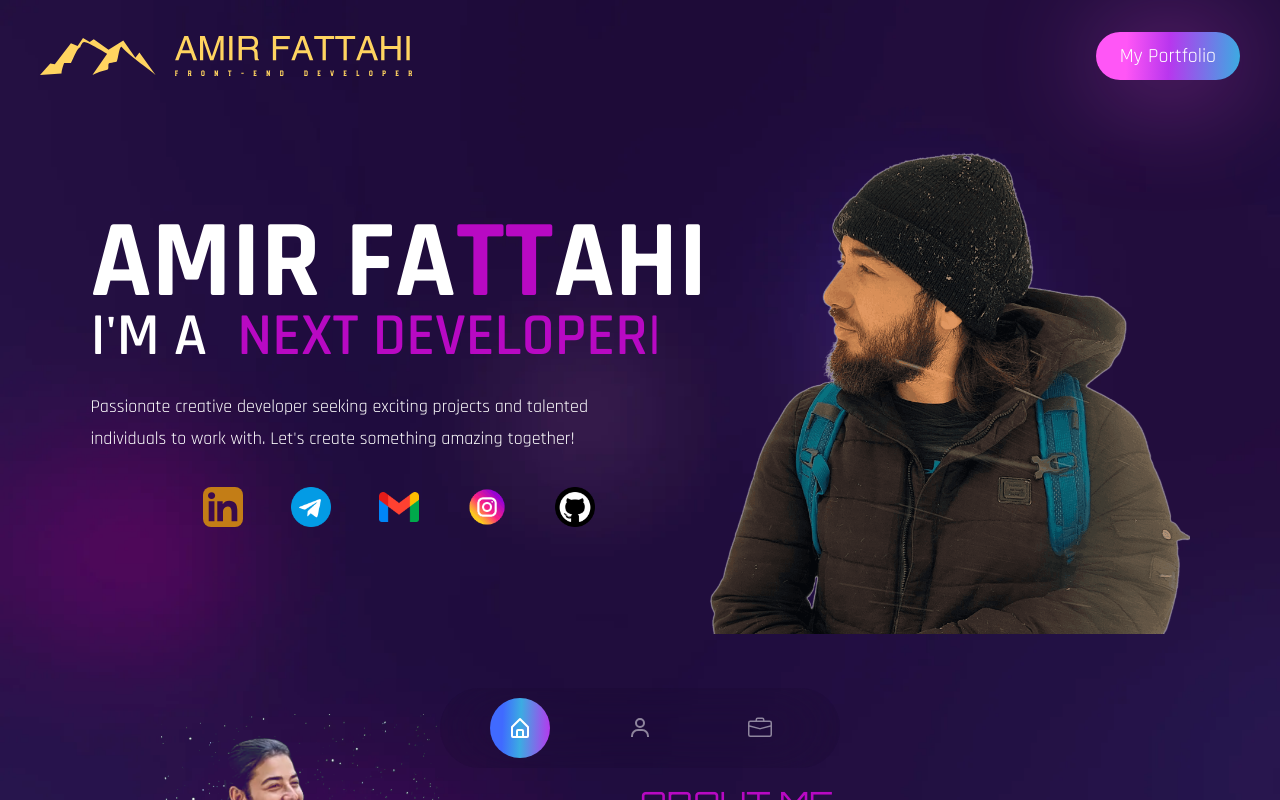
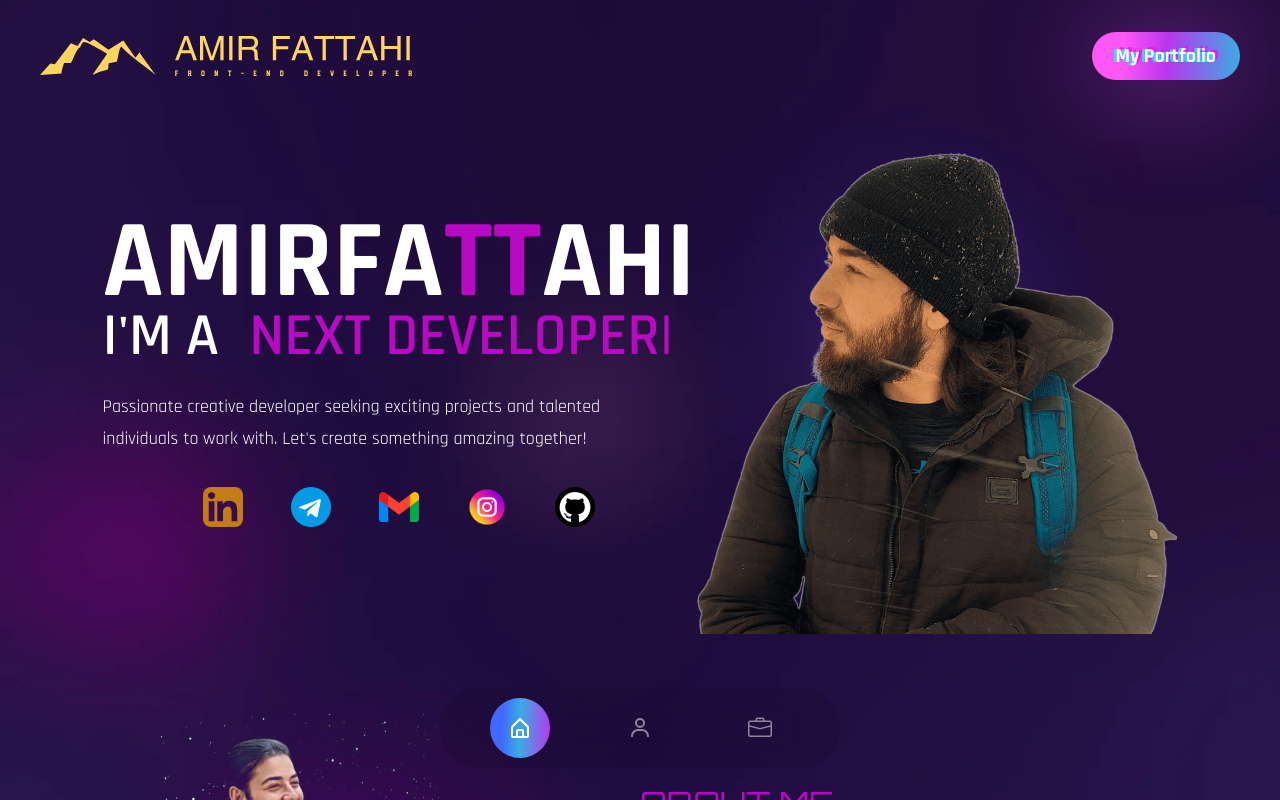
Before and after one commit to amirdity/3D-Portfolio, a React (Vite) app: page / in a window 1280 px wide. Shown: the top 800 px of the page. Built offline with nearby package versions, Linux system fonts and the light colour scheme; a web font is replaced by a local one.

Commit message:
chart added

```diff
--- a/src/Projects/Chartbar-expense-typescript/ChartbarExpenseTypescript.tsx
+++ b/src/Projects/Chartbar-expense-typescript/ChartbarExpenseTypescript.tsx
@@ -3,12 +3,33 @@ import NewExpense from './components/NewExpense/NewExpense';
 import Expenses from './components/Expenses/Expenses';
 import { expenses } from './expenses';
 import './index.css'
+import styled from 'styled-components';
 export type Expense = {
   id: string;
   title: string;
   amount: number;
   date: Date;
 }
+const GlobalStyles = styled.div`
+  padding: 50px;
+  background: linear-gradient(-45deg, #ee7752, #e73c7e, #23a6d5, #23d5ab);
+  background-size: 150% 150%;
+  animation: gradient 3s ease infinite;
+  @keyframes gradient {
+    0% {
+      background-position: 0% 50%;
+    }
+
+    50% {
+      background-position: 100% 50%;
+    }
+
+    100% {
+      background-position: 0% 50%;
+    }
+  }
+
+`
 const DUMMY_EXPENSES: Expense[] = expenses
 const ChartbarExpenseTypescript = () => {
   const [expenses, setExpenses] = useState<Expense[]>(DUMMY_EXPENSES);
@@ -18,10 +39,17 @@ const ChartbarExpenseTypescript = () => {
     });
   };
   return (
-    <div className='expenses-typescript text-black'>
-      <NewExpense onAddExpense={addExpenseHandler} />
-      <Expenses items={expenses} />
+
+    <div className='expenses-typescript-moving-gradiant'>
+
+      <GlobalStyles>
+        <div className='expenses-typescript text-black '>
+          <NewExpense onAddExpense={addExpenseHandler} />
+          <Expenses items={expenses} />
+        </div>
+      </GlobalStyles>
     </div>
+
   );
 };
 
--- a/src/Projects/Chartbar-expense-typescript/index.css
+++ b/src/Projects/Chartbar-expense-typescript/index.css
@@ -3,7 +3,7 @@
 
 .expenses-typescript {
   margin: 0;
-  background-color: #3f3f3f;
+  /* background-color: #3f3f3f; */
   font-family: 'Noto Sans JP', sans-serif;
   box-sizing: border-box;
 }
@@ -155,18 +155,18 @@
 }
 
 @media (min-width: 580px) {
-.expenses-typescript  .expense-item__description {
+  .expenses-typescript .expense-item__description {
     flex-direction: row;
     align-items: center;
     justify-content: flex-start;
     flex: 1;
   }
 
- .expenses-typescript  .expense-item__description h2 {
+  .expenses-typescript .expense-item__description h2 {
     font-size: 1.25rem;
   }
 
- .expenses-typescript  .expense-item__price {
+  .expenses-typescript .expense-item__price {
     font-size: 1.25rem;
     padding: 0.5rem 1.5rem;
   }
--- a/src/components/Banner.tsx
+++ b/src/components/Banner.tsx
@@ -7,7 +7,6 @@ import telegram from "../assets/social/telegram.png";
 import gmail from "../assets/social/gmail.png";
 import instagram from "../assets/social/instagram.png";
 import github from "../assets/social/github.png";
-
 const Banner = () => {
   return (
     <section
@@ -23,11 +22,16 @@ const Banner = () => {
             viewport={{ once: false, amount: 0.7 }}
             className="text-[55px] font-bold leading-[0.8] lg:text-[110px]"
           >
-            AMIR{" "}
-            <span>
-              {" "}
-              FA<span className="text-accent">TT</span>AHI
-            </span>
+
+              <div >
+                AMIR
+                <span>
+
+                  FA<span className="text-accent">TT</span>AHI
+                </span>
+              </div>
+
+
           </motion.h1>
           <motion.div
             variants={fadeIn("up", 0.4)}
@@ -70,7 +74,7 @@ const Banner = () => {
             viewport={{ once: false, amount: 0.7 }}
             className="flex text-[20px] gap-x-6 max-w-max mx-auto   "
           >
-            {}
+            { }
             <motion.a
               href="https://www.linkedin.com/in/amir-fattahi77/"
               target="_blank"
--- a/src/components/Header/Header.module.css
+++ b/src/components/Header/Header.module.css
@@ -18,3 +18,61 @@
     #ff56f6 117.04%
   );
 }
+
+.glitch {
+  position: relative;
+  /* font-size: 80px; */
+  font-weight: 700;
+  /* line-height: 1.2; */
+  color: #fff;
+  /* letter-spacing: 5px; */
+  z-index: 1;
+}
+
+.glitch:before,
+.glitch:after {
+  display: block;
+  content: attr(data-glitch);
+  position: absolute;
+  top: 0;
+  left: 0;
+  opacity: 0.8;
+}
+
+.glitch:before {
+  animation: glitch-color 0.3s cubic-bezier(0.25, 0.46, 0.45, 0.94) both infinite;
+  color: #00ffff;
+  z-index: -1;
+}
+
+.glitch:after {
+  animation: glitch-color 0.3s cubic-bezier(0.25, 0.46, 0.45, 0.94) reverse both infinite;
+  color: #ff00ff;
+  z-index: -2;
+}
+
+@keyframes glitch-color {
+  0% {
+    transform: translate(0);
+  }
+
+  20% {
+    transform: translate(-3px, 3px);
+  }
+
+  40% {
+    transform: translate(-3px, -3px);
+  }
+
+  60% {
+    transform: translate(3px, 3px);
+  }
+
+  80% {
+    transform: translate(3px, -3px);
+  }
+
+  to {
+    transform: translate(0);
+  }
+}
--- a/src/components/Header/Header.tsx
+++ b/src/components/Header/Header.tsx
@@ -1,3 +1,4 @@
+// import classes from "../../style/Glich.module.css"
 
 import logo from "../../assets/logo-header.svg";
 import classes from "./Header.module.css"
@@ -18,7 +19,10 @@ const Header = () => {
           <button
             className={`${classes.btn} h-[48px] px-6 text-xl cursor-none rounded-3xl`}
           >
+            <div className={classes.glitch} data-glitch="My Portfolio">
+
             My Portfolio
+            </div>
           </button>
         </div>
       </div>
--- a/src/components/WorkTwo.tsx
+++ b/src/components/WorkTwo.tsx
@@ -1,5 +1,6 @@
 import image from "../assets/MyProj/last-cv.webp";
-import image3 from "../assets/MyProj/timer-sypescript.webp";
+import image3 from "../assets/MyProj/Expense-chart.webp";
+import Timer from "../assets/MyProj/timer-sypescript.webp"
 import image4 from "../assets/MyProj/goal-typescript.webp";
 import { motion } from "framer-motion";
 import { fadeIn } from "../varients";
@@ -23,7 +24,7 @@ const WorkTwo = () => {
                 {/**over lay */}
                 <div className="group-hover:bg-black/50 w-full h-full absolute z-40 transition-all duration-300"></div>
                 <img
-                  src={image3}
+                  src={Timer}
                   alt="last cv"
                   className="group-hover:scale-125 transition-all duration-500"
                 />
@@ -81,11 +82,11 @@ const WorkTwo = () => {
                 />
                 {/**pretty */}
                 <div className="absolute -bottom-full left-12 group-hover:bottom-24 transition-all duration-500 z-50   ">
-                  <span className="text-gradient">"chartbar-expense-typescript"</span>{" "}
+                  <span className="text-gradient">"Expense Chart"</span>{" "}
                 </div>
                 {/**title */}
                 <div className="absolute -bottom-full left-12 group-hover:bottom-14 transition-all duration-700 z-50">
-                  <span className="text-3xl text-white">REACT TYPESCRIPT</span>
+                  <span className="text-3xl text-white">STYLED-COMPONENTS TYPESCRIPT</span>
                 </div>
               </div>
             </Link>
```
Also changed, not shown: src/assets/MyProj/Expense-chart.webp (added), 6 other files (tests, documents, lock files or other folders).
